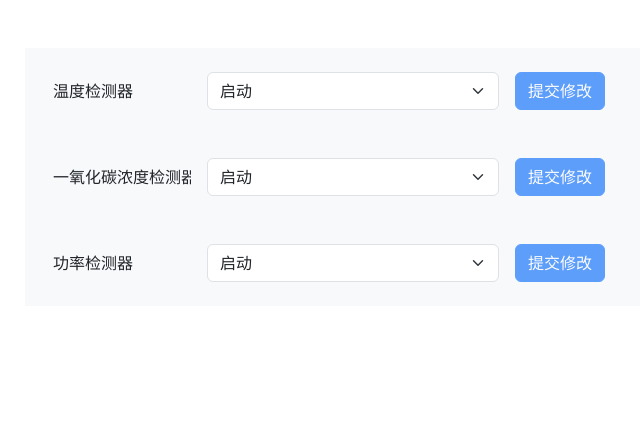
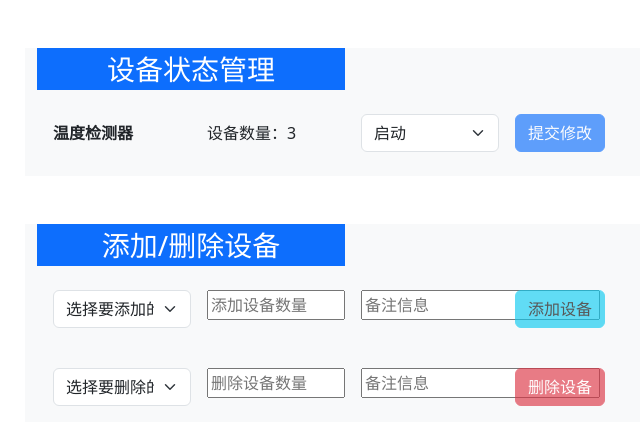
Before and after one commit to karl129/fire_fighting_system, a Flask app: page /equipment in a window 1280 px wide. Shown: the part 69-514 px from the top of the page, without its empty margins (295-935 px from the left). Run offline with Flask 3, Linux system fonts and the light colour scheme; data comes from the database, SQL or seed files in the repository; both versions use the stored data as it was after the commit; some libraries are stand-ins or nearby versions.

Commit message:
添加预警设备录入等功能

```diff
--- a/app.py
+++ b/app.py
@@ -27,11 +27,12 @@ def create_app(test_config=None):
     def hello():
         return 'Hello, World!'
 
-    from equipment import get_eq_list
+    from equipment import get_eq_list, get_eq_nums
     @app.route('/home')
     def home():
+        eq_nums, eq_status = get_eq_nums()
         current_username = session.get('username')  # 获取当前登录用户的用户名
-        return render_template('index.html', eq_list=get_eq_list(), current_username=current_username)
+        return render_template('index.html', eq_list=get_eq_list(), current_username=current_username, eq_nums=eq_nums, eq_status=eq_status)
 
     # 数据库
     import db
--- a/db.py
+++ b/db.py
@@ -11,7 +11,6 @@ def get_db():
             detect_types=sqlite3.PARSE_DECLTYPES
         )
         g.db.row_factory = sqlite3.Row
-
     return g.db
 
 
@@ -30,12 +29,11 @@ def init_db():
 
     # 插入初始设备数据
     equipment_data = [
-        ('温度检测器', '用于检测温度', 0),
-        ('一氧化碳浓度检测器', '用于检测一氧化碳浓度', 0),
-        ('功率检测器', '用于检测功率', 0)
+        ('温度检测器', '用于检测温度', 0, 0),
+        ('一氧化碳浓度检测器', '用于检测一氧化碳浓度', 0, 0),
+        ('功率检测器', '用于检测功率', 0, 0)
     ]
-    db.executemany('INSERT INTO equipment (name, description, status) VALUES (?, ?, ?)', equipment_data)
-
+    db.executemany('INSERT INTO equipment (name, description, status, account) VALUES (?, ?, ?, ?)', equipment_data)
     # 提交事务
     db.commit()
 
--- a/equipment.py
+++ b/equipment.py
@@ -20,7 +20,11 @@ def equipment():
     current_username = session.get('username')
     db = get_db()
     eq_list = db.execute('SELECT * FROM equipment').fetchall()
-    return render_template('equipment.html', eq_list=eq_list, status_map=status_map, current_username=current_username)
+    q_nums, _ = get_eq_nums()
+    return render_template('equipment.html', eq_list=eq_list,
+                           status_map=status_map,
+                           current_username=current_username,
+                           eq_nums = q_nums)
 
 @eq_bp.route('/eq_status', methods=['POST'])
 def eq_status():
@@ -32,7 +36,53 @@ def eq_status():
         db.commit()
         return redirect(url_for('equipment.equipment'))
 
+@eq_bp.route('/add_eq', methods=['POST'])
+def add_eq():
+    if request.method == 'POST':
+        eq_name = request.form['eq_name']
+        add_eq_num = int(request.form['eq_num'])
+        # 修改数据库中的库存 account 就行
+        db = get_db()
+        eq = db.execute('SELECT account FROM equipment where name = ?', (eq_name,)).fetchone()
+        or_eq_account = eq['account']
+        new_eq_account = or_eq_account + add_eq_num
+
+        db.execute('UPDATE equipment SET account = ? WHERE name = ?', (new_eq_account, eq_name))
+        db.commit()
+        return redirect(url_for('equipment.equipment'))
+
+
+@eq_bp.route('/delete_ep', methods=['POST'])
+def delete_eq():
+    if request.method == 'POST':
+        eq_name = request.form['eq_name']
+        del_eq_num = int(request.form['eq_num'])
+        db = get_db()
+        eq = db.execute('SELECT account FROM equipment where name = ?', (eq_name,)).fetchone()
+        or_eq_account = eq['account']
+        new_eq_account = or_eq_account - del_eq_num
+        db.execute('UPDATE equipment SET account = ? WHERE name = ?', (new_eq_account, eq_name))
+        db.commit()
+        return redirect(url_for('equipment.equipment'))
+
+
 def get_eq_list():
     db = get_db()
     eq_list = db.execute('SELECT * FROM equipment').fetchall()
     return eq_list
+
+
+def get_eq_nums():
+    db = get_db()
+    eq_list = db.execute('SELECT * FROM equipment').fetchall()
+    eq_nums = {}
+    eq_status = {}
+    for eq in eq_list:
+        eq_nums[eq['name']] = eq['account']
+        eq_status[eq['name']] = eq['status']
+    return eq_nums, eq_status
+
+@eq_bp.route('/get_eq_data')
+def get_eq_data():
+    eq_nums, eq_status = get_eq_nums()  # 假设你有一个函数从数据库中获取这些数据
+    return jsonify(eq_nums=eq_nums, eq_status=eq_status)
--- a/schema.sql
+++ b/schema.sql
@@ -11,5 +11,6 @@ CREATE TABLE equipment (
     id INTEGER PRIMARY KEY AUTOINCREMENT,
     name TEXT NOT NULL,
     description TEXT NOT NULL,
-    status INTEGER NOT NULL
+    status INTEGER NOT NULL,
+    account INTEGER NOT NULL
 );
--- a/templates/equipment.html
+++ b/templates/equipment.html
@@ -38,18 +38,26 @@
         </div>
     </nav>
 
-    <div class="container w-50 mt-5 bg-light">
+    <div class="container w-50 h-50 mt-5 bg-light">
+
+        <div class="bg-primary fs-3 text-center w-50 text-white">设备状态管理</div>
+
         <ul class="list-group">
             <!-- jinjia2渲染eq_list -->
             {% for eq in eq_list %}
+            {% if eq.account %}
             <form class="row g-3 w-100 m-2 eqForm" action="/eq_status" method="post">
                 <div class="col-auto w-25">
                     <label for="staticEmail2" class="visually-hidden">name</label>
-                    <input type="text" readonly class="form-control-plaintext" id="staticEmail2" value="{{ eq.name }}">
+                    <input type="text" readonly class="form-control-plaintext fw-bold" id="staticEmail2"
+                        value="{{ eq.name }}">
                     <!-- 隐藏的 input 元素，用于提交 eq_id -->
                     <input type="hidden" name="eq_id" value="{{ eq.id }}">
                 </div>
-                <div class="col-auto w-50">
+                <div class="col-auto w-25">
+                    <input type="text" readonly class="form-control-plaintext" value="设备数量：{{ eq.account }}">
+                </div>
+                <div class="col-auto w-25">
                     <select class="form-select" aria-label="Default select example" name="new_status" required>
                         <option selected disabled>{{ status_map[eq.status] }}</option>
                         {% if eq.status == 0 %}
@@ -60,11 +68,62 @@
                     </select>
                 </div>
                 <div class="col-auto w-25">
-                    <button type="submit" class="btn btn-primary mb-3">提交修改</button>
+                    <button type="submit" class="btn btn-primary mb-3 ctrl_btns">提交修改</button>
                 </div>
             </form>
+            {% endif %}
             {% endfor %}
         </ul>
+    </div>
+
+    <div>
+        <div class="container w-50 h-50 h-50 mt-5 bg-light">
+            <!-- 添加设备 -->
+            <div class="bg-primary fs-3 text-center w-50 text-white">添加/删除设备</div>
+
+            <form class="row w-100 g-3 m-2 eqForm" action="add_eq" method="post">
+                <div class="col-auto w-25">
+                    <select class="form-select" aria-label="Default select example" name="eq_name" required>
+                        <option selected disabled>选择要添加的设备</option>
+                        <option value="温度检测器">温度检测器</option>
+                        <option value="一氧化碳浓度检测器">一氧化碳浓度检测器</option>
+                        <option value="功率检测器">功率检测器</option>
+                    </select>
+                </div>
+
+                <div class="col-auto w-25">
+                    <input class="w-100" type="number" name="eq_num" placeholder="添加设备数量" min="1" required>
+                </div>
+                <div class="col-auto w-25">
+                    <input type="text" name="eq_note" placeholder="备注信息">
+                </div>
+                <div class="col-auto w-25">
+                    <button type="submit" class="btn btn-info mb-3 ctrl_btns">添加设备</button>
+                </div>
+            </form>
+
+
+            <form class="row w-100 g-3 m-2 eqForm" action="delete_ep" method="post">
+                <div class="col-auto w-25">
+                    <select class="form-select" aria-label="Default select example" name="eq_name" required
+                        onchange="updateMaxNum()" id="eq_name">
+                        <option selected disabled>选择要删除的设备</option>
+                        <option value="温度检测器">温度检测器</option>
+                        <option value="一氧化碳浓度检测器">一氧化碳浓度检测器</option>
+                        <option value="功率检测器">功率检测器</option>
+                    </select>
+                </div>
+                <div class="col-auto w-25">
+                    <input class="w-100" type="number" name="eq_num" id="eq_num" placeholder="删除设备数量" min="1" required>
+                </div>
+                <div class="col-auto w-25">
+                    <input type="text" name="eq_note" placeholder="备注信息">
+                </div>
+                <div class="col-auto w-25">
+                    <button type="submit" class="btn btn-danger mb-3 ctrl_btns">删除设备</button>
+                </div>
+            </form>
+        </div>
     </div>
 
     <script src="../static/bootstrap.bundle.min.js"></script>
@@ -78,7 +137,7 @@
             forms.forEach(function (form) {
                 // 获取当前表单中的选择框和提交按钮
                 const selectElement = form.querySelector('.form-select');
-                const submitButton = form.querySelector('.btn-primary');
+                const submitButton = form.querySelector('.ctrl_btns');
 
                 // 初始化时禁用提交按钮
                 submitButton.disabled = true;
@@ -94,6 +153,21 @@
                 });
             });
         });
+
+        function updateMaxNum() {
+            var eqName = document.getElementById("eq_name").value;
+            var maxNum = eqNums[eqName];
+            document.getElementById("eq_num").setAttribute("max", maxNum);
+        }
+        const eqNums = JSON.parse('{{ eq_nums | tojson | safe }}');
+
+        document.addEventListener('DOMContentLoaded', function () {
+
+            updateMaxNum();
+
+            // 给选择框添加 onchange 事件监听器
+            document.getElementById("eq_name").addEventListener("change", updateMaxNum);
+        });
     </script>
 
 </body>
```
Also changed, not shown: static/charts.js (+32 -4 lines), templates/index.html (+11 -6 lines), instance/flaskr.sqlite.
